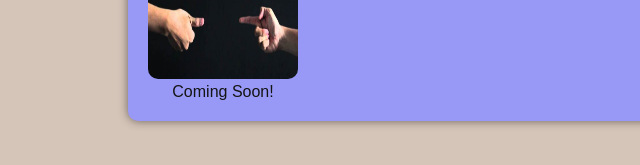
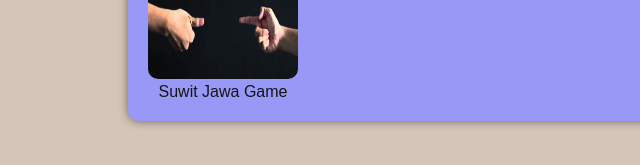
Before and after one commit to KalfinSyah/responsive-portfolio-with-grid.github.io, a plain HTML site: page index.html in a window 1280 px wide. Shown: the part 1076-1241 px from the top of the page, 0-640 px from the left. Drawn offline with Linux system fonts and the light colour scheme; a web font is replaced by a local one.

Commit message:
adding project

```diff
--- a/index.html
+++ b/index.html
@@ -71,7 +71,7 @@
             <div class="project_items">
                 <dev class="tmbp_dscp">
                     <a href="https://kalfinsyah.github.io/suwit-jawa.github.io/" target="_blank"><img src="img/suit-jawa-tumbnail.JPG" alt="thumbnail project"></a>
-                    <a href="https://kalfinsyah.github.io/suwit-jawa.github.io/" target="_blank">Coming Soon!</a>
+                    <a href="https://kalfinsyah.github.io/suwit-jawa.github.io/" target="_blank">Suwit Jawa Game</a>
                 </dev>
             </div>
         </div>
```
